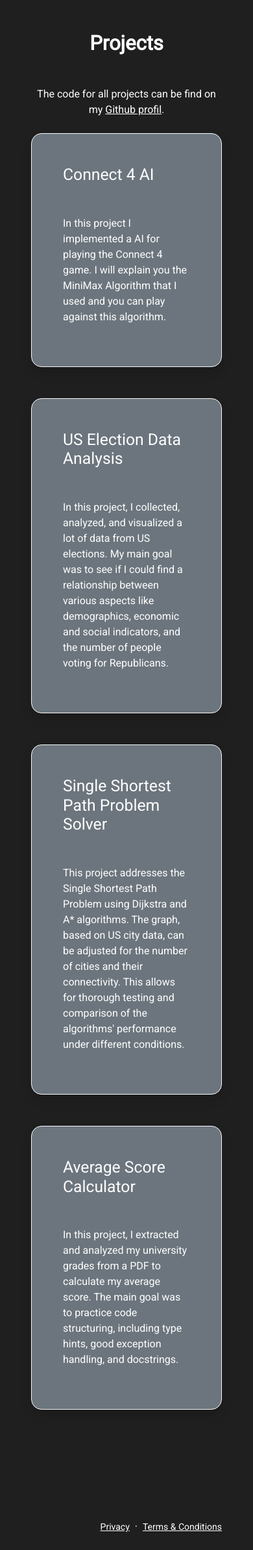
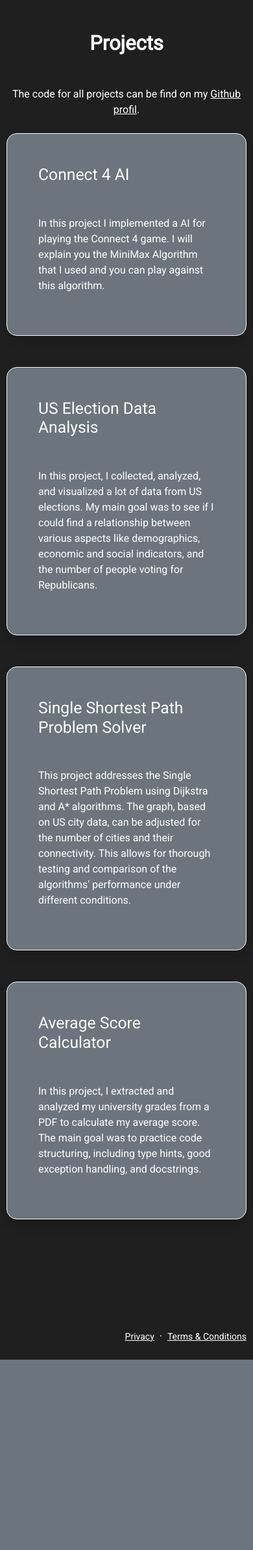
Before and after one commit to Simon3728/Portfolio_Website, a Django app: page /projects/ in a window 390 px wide. Shown: the part 59-2445 px from the top of the page at 65% size. After the commit the page ends 2152 px from the top, so only its background shows below. Run offline with Django 5.2, Linux system fonts and the light colour scheme.

Commit message:
Style changes

```diff
--- a/static/css/styles.css
+++ b/static/css/styles.css
@@ -71,6 +71,10 @@
   }
   .scrollable-container {
     width: 100% !important;
+  }
+  .container {
+    padding-left: 10px !important;
+    padding-right: 10px !important;
   }
 }
 
--- a/templates/projects.html
+++ b/templates/projects.html
@@ -6,7 +6,7 @@
 {% block content %}
 <!-- Projects Section-->
 <section class="py-5">
-    <div class="container px-5 mb-5">
+    <div class="container mb-5">
         <div class="text-center mb-5">
             <h1 class="display-5 fw-bolder mb-0"><span class="text-gradient d-inline">Projects</span></h1>
         </div>
```
Also changed, not shown: static/assets/Grades_Excel.png (deleted).
